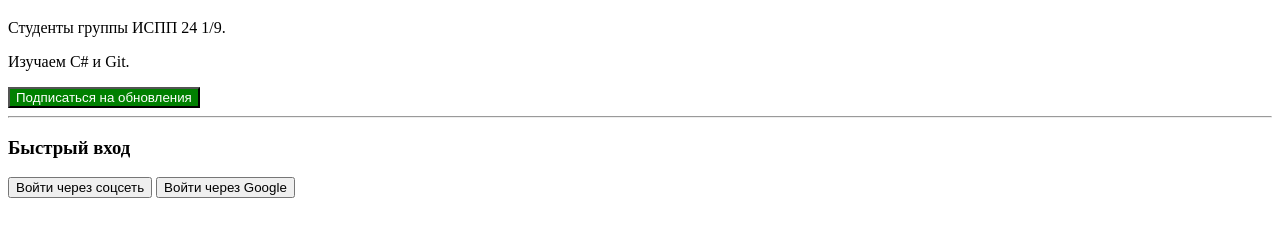
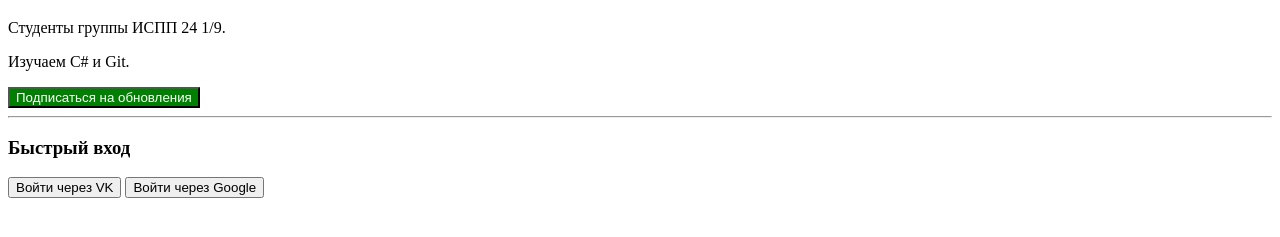
Before and after one commit to CoSSaDo/Profile, a plain HTML site: page index.html in a window 1280 px wide. Shown: the part 61-298 px from the top of the page. Drawn offline with Linux system fonts and the light colour scheme.

Commit message:
Текст кнопки изменен

```diff
--- a/index.html
+++ b/index.html
@@ -16,7 +16,7 @@
     <h3>Быстрый вход</h3>
 
     <form>
-        <button type="button">Войти через соцсеть</button>
+        <button type="button">Войти через VK</button>
         <button type="button">Войти через Google</button>
     </form>
 
```
